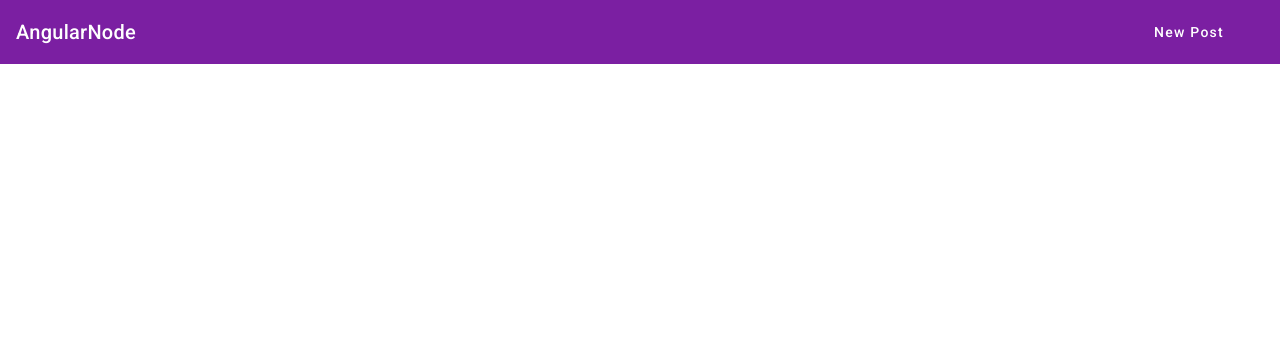
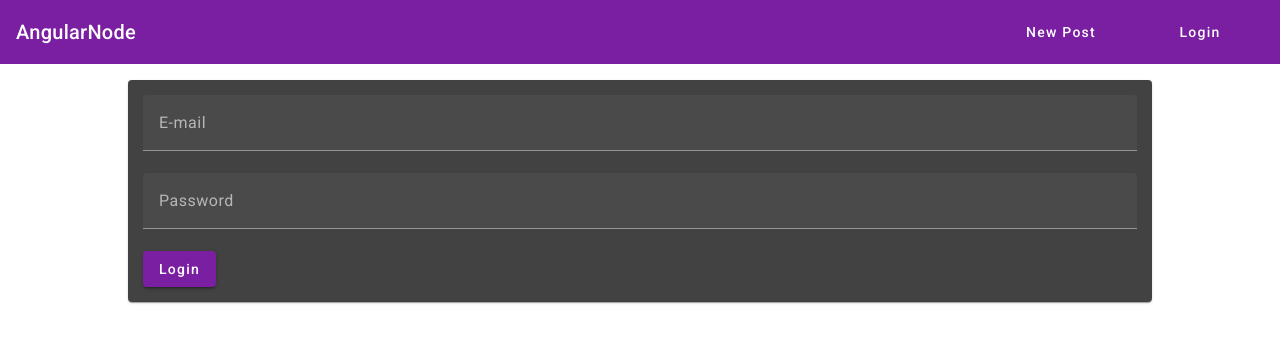
Before and after one commit to michal-1994/angular-node, an Angular app: page /login in a window 1280 px wide. Before the commit this address led to /. Shown: the top 342 px of the page. Built offline with nearby package versions, Linux system fonts and the light colour scheme.

Commit message:
adding the login input fields

```diff
--- a/src/app/app-routing.module.ts
+++ b/src/app/app-routing.module.ts
@@ -1,5 +1,6 @@
 import { NgModule } from '@angular/core';
 import { RouterModule, Routes } from '@angular/router';
+import { LoginComponent } from './auth/login/login.component';
 import { PostCreateComponent } from './posts/post-create/post-create.component';
 
 import { PostListComponent } from './posts/post-list/post-list.component';
@@ -17,6 +18,10 @@
     path: 'edit/:postId',
     component: PostCreateComponent,
   },
+  {
+    path: 'login',
+    component: LoginComponent,
+  },
 ];
 
 @NgModule({
--- /dev/null
+++ b/src/app/auth/login/login.component.css
@@ -0,0 +1,17 @@
+:host {
+  display: block;
+  margin-top: 1rem;
+}
+
+mat-form-field,
+textarea {
+  width: 100%;
+}
+
+mat-spinner {
+  margin: auto;
+}
+
+mat-card {
+  padding: 15px;
+}
--- /dev/null
+++ b/src/app/auth/login/login.component.html
@@ -0,0 +1,14 @@
+<mat-card>
+  <mat-spinner *ngIf="isLoading"></mat-spinner>
+  <form *ngIf="!isLoading">
+    <mat-form-field>
+      <input matInput type="email" placeholder="E-mail" />
+      <mat-error *ngIf="">Please enter a valid email.</mat-error>
+    </mat-form-field>
+    <mat-form-field>
+      <input matInput type="password" placeholder="Password" />
+      <mat-error *ngIf="">Please enter a valid password.</mat-error>
+    </mat-form-field>
+    <button mat-raised-button color="primary" type="submit">Login</button>
+  </form>
+</mat-card>
--- /dev/null
+++ b/src/app/auth/login/login.component.ts
@@ -0,0 +1,9 @@
+import { Component } from '@angular/core';
+
+@Component({
+  templateUrl: './login.component.html',
+  styleUrls: ['./login.component.css'],
+})
+export class LoginComponent {
+  isLoading: boolean = false;
+}
--- /dev/null
+++ b/src/app/auth/signup/signup.component.ts
@@ -0,0 +1,6 @@
+import { Component } from '@angular/core';
+
+@Component({
+  templateUrl: './signup.component.html',
+})
+export class SignupComponent {}
--- a/src/app/header/header.component.css
+++ b/src/app/header/header.component.css
@@ -7,6 +7,7 @@
   list-style-type: none;
   padding: 0;
   margin: 0;
+  display: flex;
 }
 
 li {
--- a/src/app/header/header.component.html
+++ b/src/app/header/header.component.html
@@ -9,5 +9,10 @@
         >New Post</a
       >
     </li>
+    <li>
+      <a mat-button routerLink="/login" routerLinkActive="mat-accent"
+        >Login</a
+      >
+    </li>
   </ul>
 </mat-toolbar>
--- a/src/app/posts/post-create/post-create.component.html
+++ b/src/app/posts/post-create/post-create.component.html
@@ -18,7 +18,10 @@
       </button>
       <input type="file" #filePicker (change)="onImagePicked($event)" />
     </div>
-    <div class="image-preview" *ngIf="imagePreview !== '' && imagePreview && form.get('image').valid">
+    <div
+      class="image-preview"
+      *ngIf="imagePreview !== '' && imagePreview && form.get('image').valid"
+    >
       <img [src]="imagePreview" [alt]="form.value.title" />
     </div>
     <mat-form-field>
@@ -31,7 +34,7 @@
       <mat-error *ngIf="form.get('content').invalid"
         >Please enter a post content.</mat-error
       >
-      <button mat-raised-button color="primary" type="submit">Save Post</button>
     </mat-form-field>
+    <button mat-raised-button color="primary" type="submit">Save Post</button>
   </form>
 </mat-card>
```
Also changed, not shown: src/app/app.module.ts (+6 -1 lines), src/app/auth/signup/signup.component.html (added).
